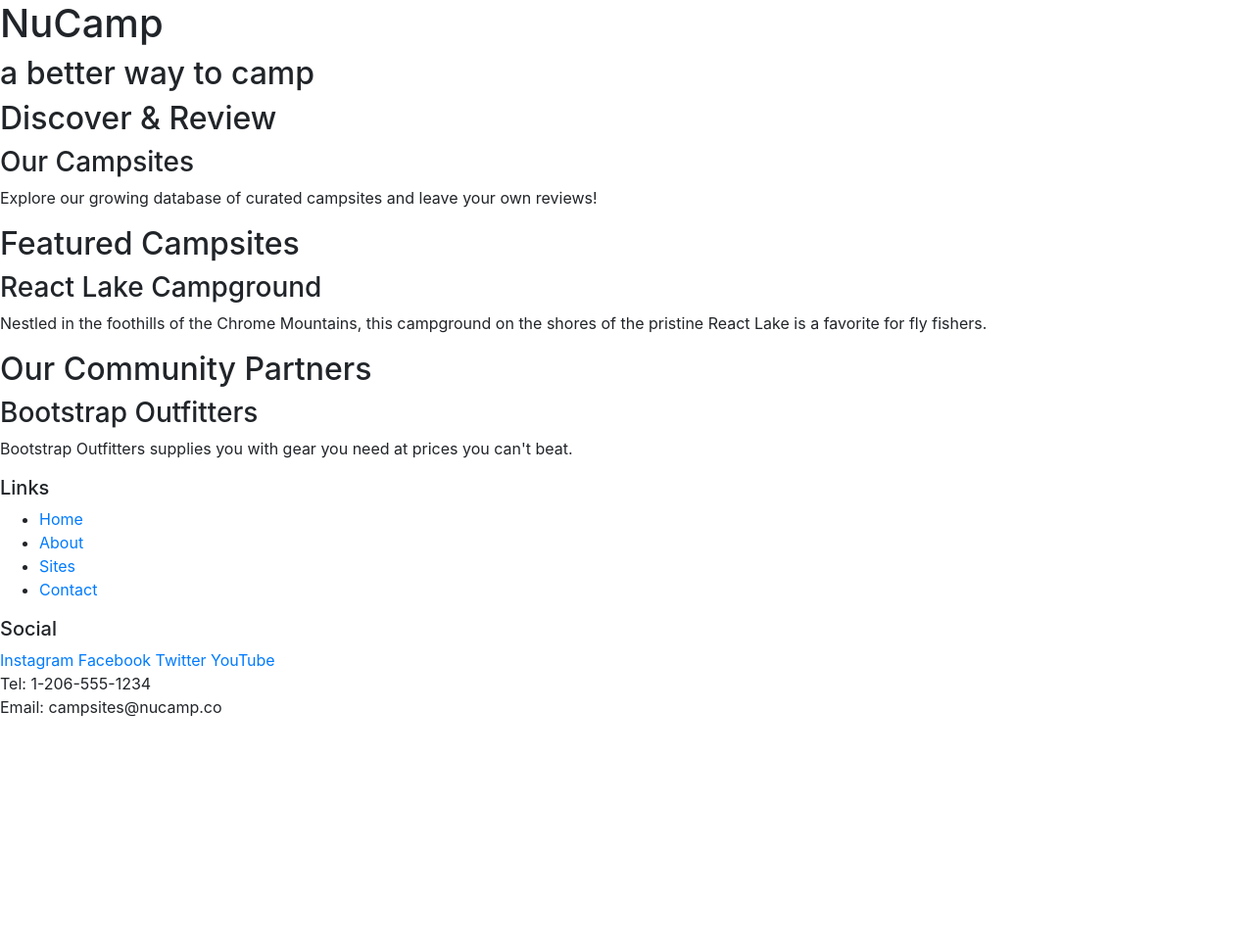
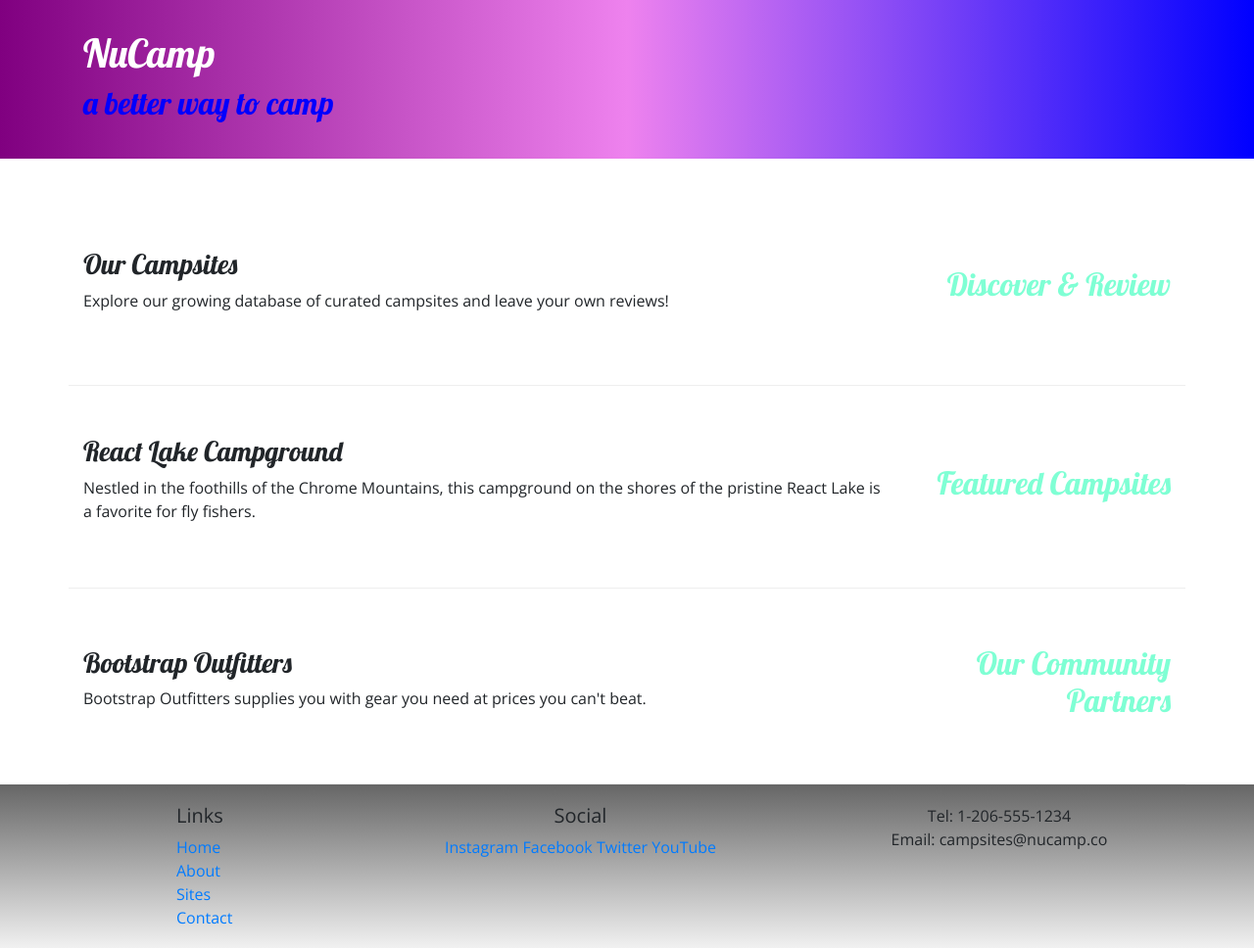
Before and after one commit to csaeed2668/NuCampSite, a website: page index.html in a window 1280 px wide. Shown: the top 968 px of the page at 98% size. Before the commit the page ends 800 px from the top, so only its background shows below. Drawn offline with nearby package versions, Linux system fonts and the light colour scheme.

Commit message:
bootstrap Project Setup

```diff
--- /dev/null
+++ b/css/styles.css
@@ -0,0 +1,33 @@
+body {
+     font-family: "Open Sans" , sans-serif;
+}
+
+h1, h2, h3 {
+    font-family: "Lobster" , cursive;
+}
+
+h2 {
+    color: aquamarine;
+}
+
+header h2 {
+    color: blue;
+}
+
+footer {
+    background-image: linear-gradient(#666666, #ffffff);
+    padding: 20px 0;
+}
+
+.jumbotron {
+    padding: 30px;
+    background-image: linear-gradient(to right, purple, violet, blue);
+    color: white;
+
+}
+
+.row-content {
+    padding: 50px 0;
+    border-bottom: 1px ridge;
+    min-height: 200px;
+}
--- a/index.html
+++ b/index.html
@@ -9,56 +9,83 @@
     <!-- Bootstrap CSS -->
     <link rel="stylesheet" href="node_modules/bootstrap/dist/css/bootstrap.min.css" />
 
+    <!-- Other CSS files -->
+    <link rel="stylesheet" href="https://fonts.googleapis.com/css?family=Lobster|open+Sans" />
+    <link rel="stylesheet"href="css/styles.css" />
+
     <title>NuCamp: A Better Way To Camp</title>
 </head>
 
 <body>
 
-    <header>
-        <div>
+    <header class="jumbotron jumbotron-fluid">
+        <div class="container">
+            <div class="row">
+                <div class="col">
                     <h1>NuCamp</h1>
                     <h2>a better way to camp</h2>
                 </div>
+            </div>
+        </div>
     </header>
-
-    <div>
-        <h2>Discover & Review</h2>
+    <div class="container">
+        <div class="row row-content align-items-center">
+            <div class="col-sm-4 order-sm-last col-md3">
+                <h2 class="text-sm-right">Discover & Review</h2>
+            </div>
+            <div class="col">
                 <h3>Our Campsites</h3>
                 <p>Explore our growing database of curated campsites and leave your own reviews!</p>
             </div>
-
-    <div>
-        <h2>Featured Campsites</h2>
-        <h3>React Lake Campground</h3>
-        <p>Nestled in the foothills of the Chrome Mountains, this campground on the shores of the pristine React Lake is a favorite for fly fishers.</p>
         </div>
 
-    <div>
-        <h2>Our Community Partners</h2>
+        <div class="row row-content align-items-center">
+            <div class="col-sm-4 col-md-3 order-sm-last">
+                <h2 class="text-sm-right">Featured Campsites</h2>
+            </div>
+            <div class="col">
+                <h3>React Lake Campground</h3>
+                <p>Nestled in the foothills of the Chrome Mountains, this campground on the shores of the pristine React
+                    Lake is a favorite for fly fishers.</p>
+            </div>
+        </div>
+
+
+        <div class="row row-content align-items-center">
+            <div class="col-sm-4 order-sm-last col-md-3">
+                <h2 class="text-sm-right">Our Community Partners</h2>
+
+            </div>
+            <div class="col">
                 <h3>Bootstrap Outfitters</h3>
                 <p>Bootstrap Outfitters supplies you with gear you need at prices you can't beat.</p>
             </div>
-
+        </div>
+    </div>
     <footer>
-        <div>
+        <div class="container">
+            <div class="row">
+                <div class="col-4 col-sm-2 offset-1">
                     <h5>Links</h5>
-            <ul>
+                    <ul class="list-unstyled">
                         <li><a href="#">Home</a></li>
                         <li><a href="#">About</a></li>
                         <li><a href="#">Sites</a></li>
                         <li><a href="#">Contact</a></li>
                     </ul>
                 </div>
-        <div>
+                <div class="col-6 col-sm-5 text-center">
                     <h5>Social</h5>
                     <a href="http://instagram.com/">Instagram</a>
                     <a href="http://facebook.com/">Facebook</a>
                     <a href="http://twitter.com/">Twitter</a>
                     <a href="http://youtube.com/">YouTube</a>
                 </div>
-        <div>
+                <div class="col-sm-4 text-center">
                     Tel: 1-206-555-1234<br />
                     Email: campsites@nucamp.co
+                </div>
+            </div>
         </div>
     </footer>
     <!-- jQuery must come first, then Popper.js, then the Bootstrap JavaScript plugins.-->
```
Lines whose indentation alone changed are shown as unchanged.
